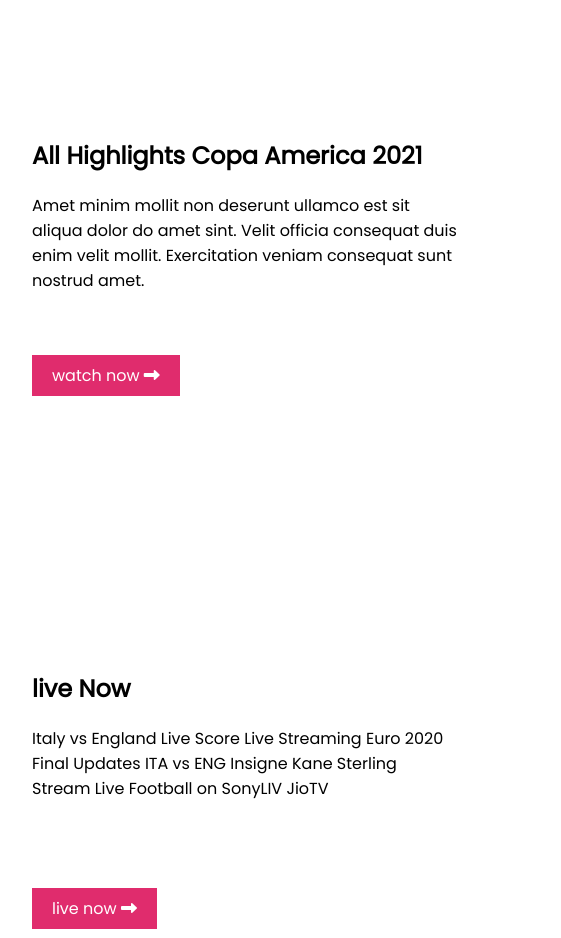
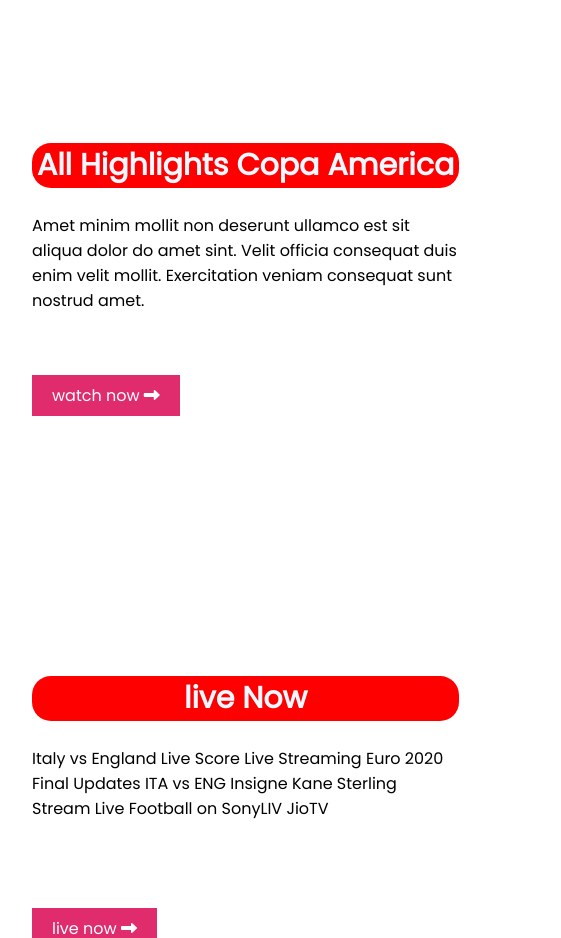
Before and after one commit to konok101/Assignment2_Responsive_football, a plain HTML site: page index.html in a window 1280 px wide. Shown: the part 2620-3558 px from the top of the page, 97-658 px from the left. Drawn offline with Linux system fonts and the light colour scheme; grey boxes are pictures that could not be loaded.

Commit message:
complete

```diff
--- a/index.html
+++ b/index.html
@@ -5,16 +5,21 @@
     <meta charset="UTF-8" />
     <meta http-equiv="X-UA-Compatible" content="IE=edge" />
     <meta name="viewport" content="width=device-width, initial-scale=1.0" />
-    <title>football website project</title>
+    <title>Football Responsive website project</title>
+
+    <!-- font-awesome -->
     <script src="https://kit.fontawesome.com/a29ee8e430.js" crossorigin="anonymous"></script>
+    <!-- stylesheet -->
     <link rel="stylesheet" href="style.css" />
 </head>
 
 <body>
     <!-- header start -->
-    <header></header>
+    <header>
+
+    </header>
     <!-- header ended -->
-    <!-- main elements is start in there   -->
+
 
     <!-- main-part --------->
 
@@ -168,7 +173,7 @@
         <section class="watch-now-design">
             <div class="watch-now-container">
                 <div class="watch-now-left">
-                    <h1>All Highlights Copa America 2021</h1>
+                    <h1 id="live">All Highlights Copa America </h1>
                     <p>
                         Amet minim mollit non deserunt ullamco est sit aliqua dolor do
                         amet sint. Velit officia consequat duis enim velit mollit.
@@ -186,7 +191,7 @@
         <section class="watch-now-design">
             <div class="watch-now-container">
                 <div class="watch-now-left">
-                    <h1>live Now</h1>
+                    <h1 id="live">live Now</h1>
                     <p>
                         Italy vs England Live Score Live Streaming Euro 2020 Final Updates ITA vs ENG Insigne Kane
                         Sterling Stream Live Football on SonyLIV JioTV
--- a/style.css
+++ b/style.css
@@ -1,3 +1,4 @@
+/* fonts */
 
 @import url("https://fonts.googleapis.com/css2?family=Poppins&display=swap");
 body {
@@ -7,6 +8,9 @@ font-family: "Poppins", sans-serif;
 
 
 /* -------top part ------*/
+main{
+    overflow: hidden;
+}
 .top-container {
     background: #2d25a0;
     display: flex;
@@ -113,6 +117,13 @@ width: 80%;
     color: white;
     text-decoration: none;
 }
+#live{
+    background-color: red;
+    color: aliceblue;
+    font-size: 30px;
+    text-align: center;
+    border-radius: 19px;
+}
 .watch-now-right img {
     width: 488px;
     height: 343px;
@@ -154,6 +165,7 @@ media query for mobile device
 .top-container {
     justify-content: space-around;
     flex-wrap: wrap;
+
 }
 .top-design-photo-rigth img {
     width: 329px;
```
